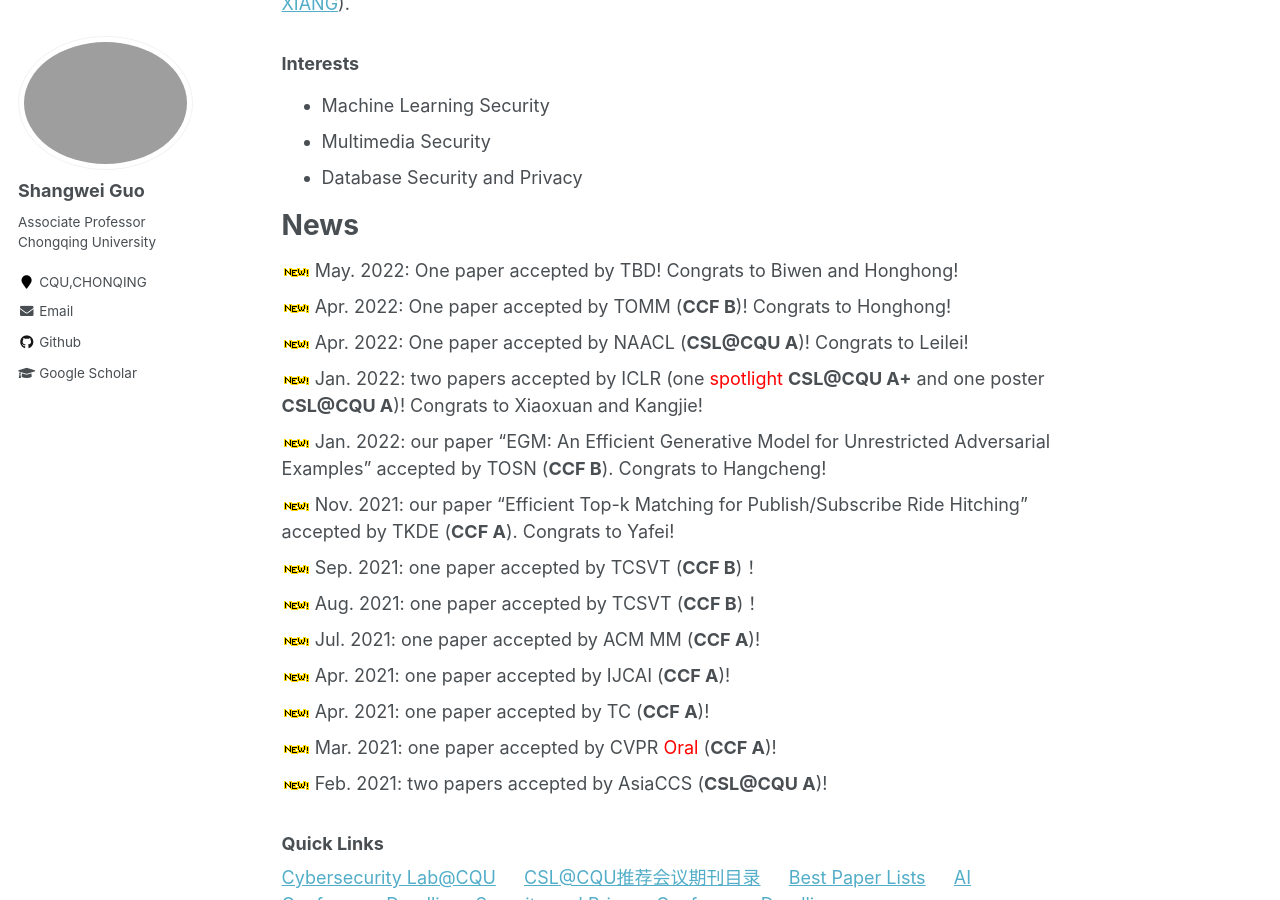
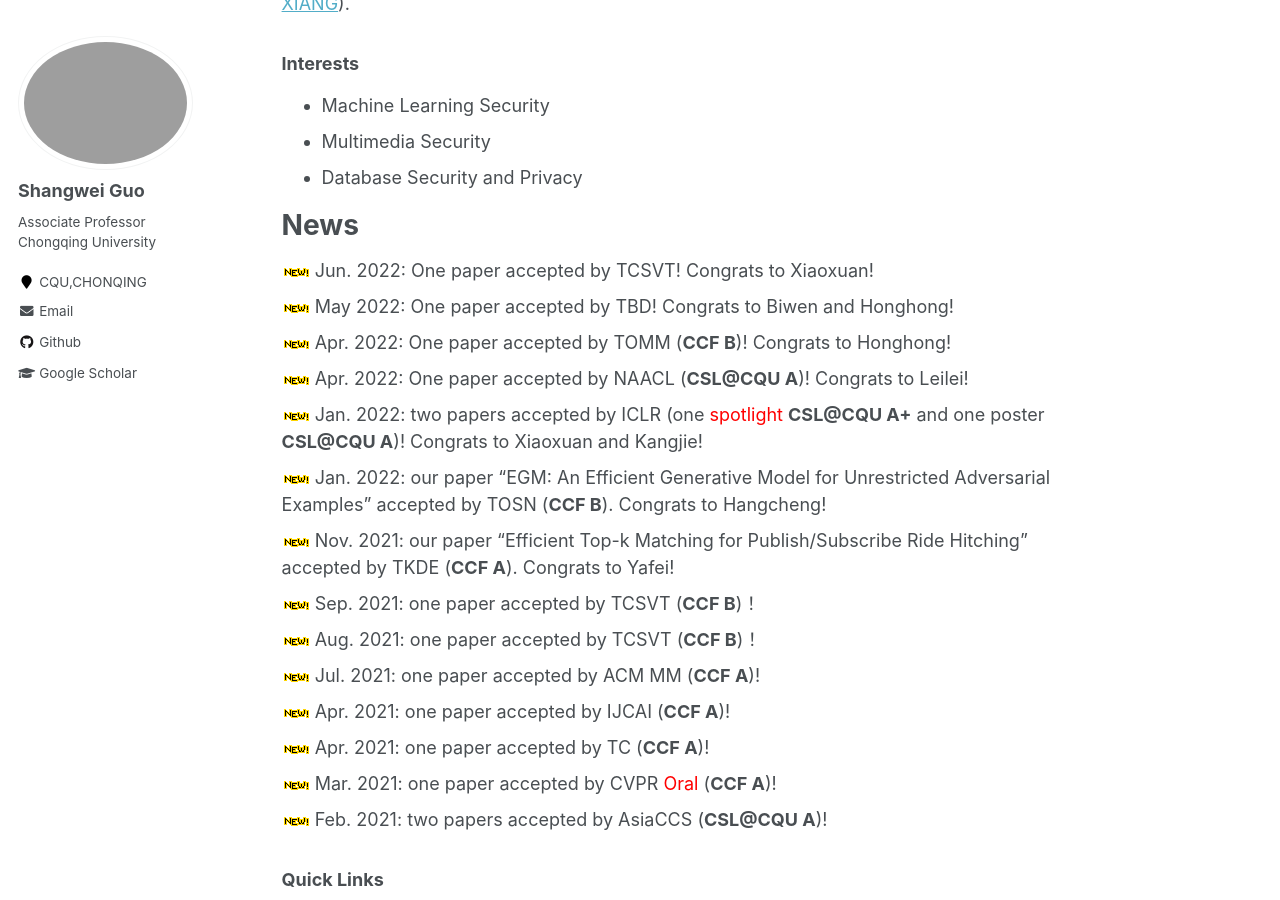
Before and after one commit to guoshangwei/guoshangwei.github.io, a Jekyll site: the page built from _pages/home.md, in a window 1280 px wide and 900 px high, scrolled down 379 px. Built offline with Jekyll 4.4.1, drawn with Linux system fonts in a browser that asks for light colours.

Commit message:
add june paper

```diff
--- a/_pages/home.md
+++ b/_pages/home.md
@@ -20,7 +20,9 @@ Shangwei is an associate professor in the College of Computer Science, Chongqing
 - BSc in Mathematics, 2012   <font  color=gray size=3>Henan Normal University</font> -->
 
 # News
-![](../images/new.gif) May. 2022: One paper accepted by TBD! Congrats to Biwen and Honghong!
+![](../images/new.gif) Jun. 2022: One paper accepted by TCSVT! Congrats to Xiaoxuan!
+
+![](../images/new.gif) May 2022: One paper accepted by TBD! Congrats to Biwen and Honghong!
 
 ![](../images/new.gif) Apr. 2022: One paper accepted by TOMM (**CCF B**)! Congrats to Honghong!
 
```
Also changed, not shown: _pages/publications.md (+6 -0 lines).
